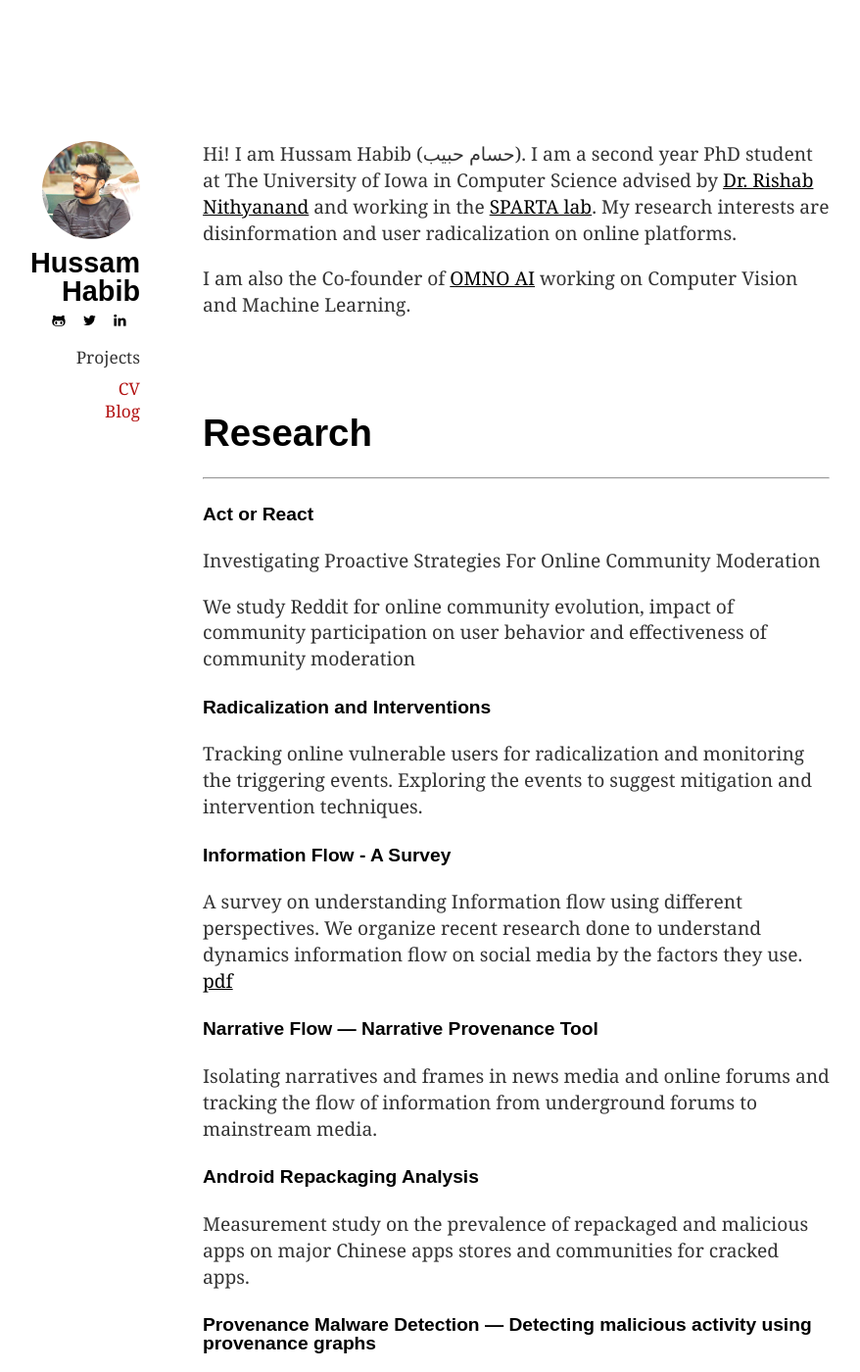
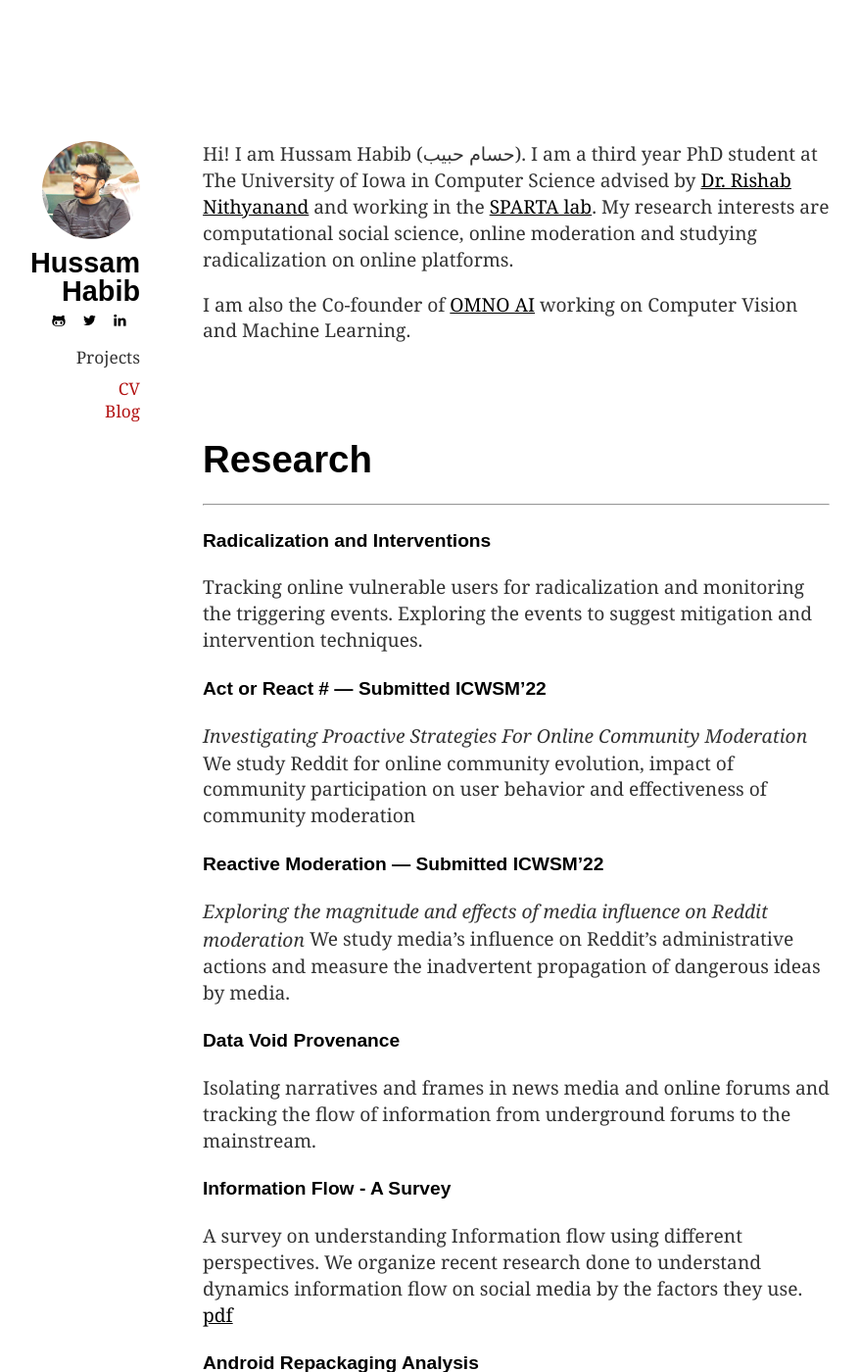
Before and after one commit to hussamh10/hussamh10.github.io, a Jekyll site: the page built from index.md, in a window 1280 px wide and 1400 px high. Shown: the whole window at 98% size, without its empty margins (177-1055 px from the left). Built offline with Jekyll 4.4.1, drawn with Linux system fonts in a browser that asks for light colours.

Commit message:
Update index.md

```diff
--- a/index.md
+++ b/index.md
@@ -6,7 +6,7 @@ title: Home
 ---
 
 {: style="margin-top:0; margin-bottom: 0;"}
-Hi! I am Hussam Habib (حسام حبیب). I am a second year PhD student at The University of Iowa in Computer Science advised by [Dr. Rishab Nithyanand](https://sparta.cs.uiowa.edu/people/rishab/) and working in the [SPARTA lab](https://sparta.cs.uiowa.edu). My research interests are disinformation and user radicalization on online platforms.
+Hi! I am Hussam Habib (حسام حبیب). I am a third year PhD student at The University of Iowa in Computer Science advised by [Dr. Rishab Nithyanand](https://sparta.cs.uiowa.edu/people/rishab/) and working in the [SPARTA lab](https://sparta.cs.uiowa.edu). My research interests are computational social science, online moderation and studying radicalization on online platforms.
 
 I am also the Co-founder of [OMNO AI](http://www.omno.ai/) working on Computer Vision and Machine Learning.
 
@@ -15,17 +15,25 @@ I am also the Co-founder of [OMNO AI](http://www.omno.ai/) working on Computer V
 
 # Research
 <hr>
-#### Act or React
-<it>Investigating Proactive Strategies For Online Community Moderation</it>
-We study Reddit for online community evolution, impact of community participation on user behavior and effectiveness of community moderation
-<br/>
-
 
 #### Radicalization and Interventions
 Tracking online vulnerable users for radicalization and monitoring the
 triggering events. Exploring the events to suggest mitigation and intervention techniques.
 <br/>
 
+#### Act or React # — Submitted ICWSM’22
+<i>Investigating Proactive Strategies For Online Community Moderation</i>
+We study Reddit for online community evolution, impact of community participation on user behavior and effectiveness of community moderation
+<br/>
+
+#### Reactive Moderation — Submitted ICWSM’22
+<i>Exploring the magnitude and effects of media influence on Reddit moderation </i>
+We study media’s influence on Reddit’s administrative actions and measure the inadvertent propagation of dangerous ideas by media.
+
+#### Data Void Provenance
+Isolating narratives and frames in news media and online forums and tracking the flow of information from
+underground forums to the mainstream.
+<br/>
 
 #### Information Flow - A Survey
 A survey on understanding Information flow using different perspectives.
@@ -33,10 +41,6 @@ We organize recent research done to understand dynamics information flow on soci
 media by the factors they use. [pdf](./paper.pdf)
 <br/>
 
-#### Narrative Flow — Narrative Provenance Tool
-Isolating narratives and frames in news media and online forums and tracking the flow of information from
-underground forums to mainstream media.
-<br/>
 
 #### Android Repackaging Analysis
 Measurement study on the prevalence of repackaged and malicious apps on major Chinese apps stores and communities for cracked apps.
```
